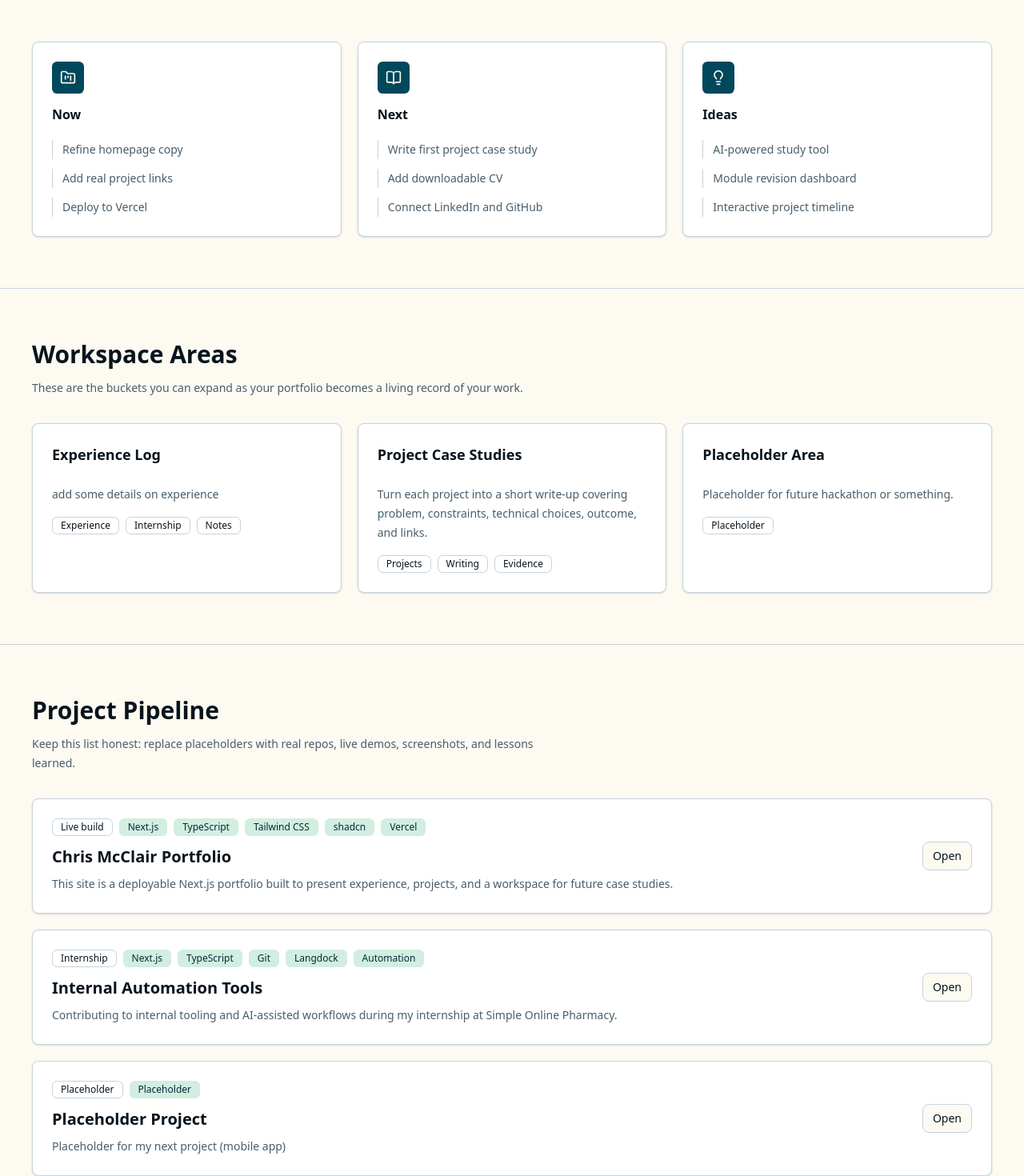
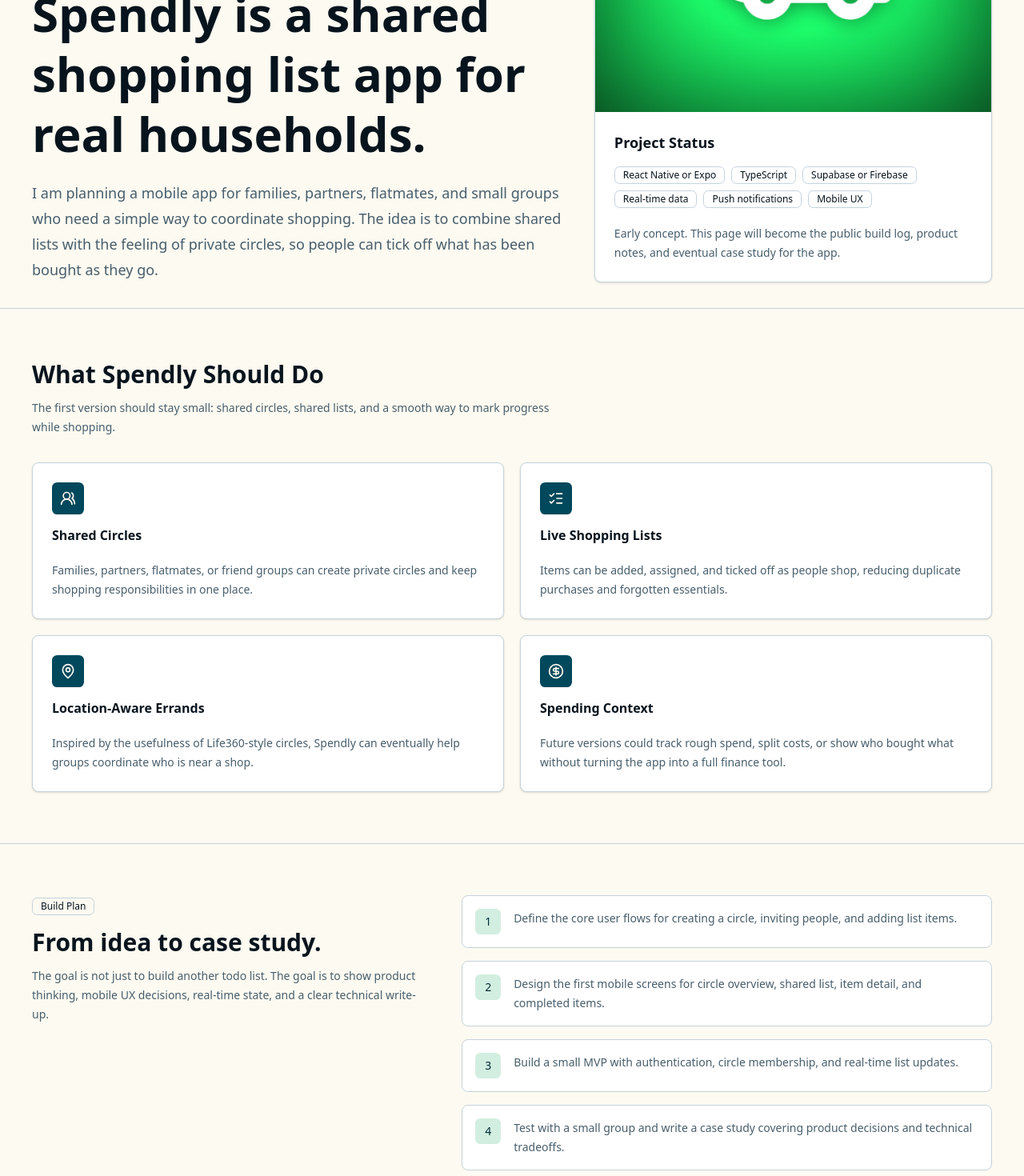
Before and after one commit to ChrisJMcClair/Portfolio-Website, a Next.js app: page /workspace in a window 1280 px wide. Shown: the part 460-1930 px from the top of the page at 80% size. Built offline with nearby package versions, Linux system fonts and the light colour scheme.

Commit message:
Add Spendly workspace and logo

```diff
--- a/app/workspace/page.tsx
+++ b/app/workspace/page.tsx
@@ -1,28 +1,61 @@
+import Image from "next/image";
 import Link from "next/link";
-import { ArrowLeft, BookOpen, FolderKanban, Lightbulb } from "lucide-react";
+import {
+  ArrowLeft,
+  CheckCircle2,
+  CircleDollarSign,
+  ListChecks,
+  MapPin,
+  Smartphone,
+  UsersRound,
+} from "lucide-react";
 
 import { Badge } from "@/components/ui/badge";
 import { Card, CardContent, CardHeader, CardTitle } from "@/components/ui/card";
 import { buttonVariants } from "@/components/ui/button";
-import { projects, workspaceItems } from "@/lib/portfolio-data";
 import { cn } from "@/lib/utils";
 
-const lanes = [
+const spendlyFeatures = [
   {
-    title: "Now",
-    icon: FolderKanban,
-    items: ["Refine homepage copy", "Add real project links", "Deploy to Vercel"],
+    title: "Shared Circles",
+    description:
+      "Families, partners, flatmates, or friend groups can create private circles and keep shopping responsibilities in one place.",
+    icon: UsersRound,
   },
   {
-    title: "Next",
-    icon: BookOpen,
-    items: ["Write first project case study", "Add downloadable CV", "Connect LinkedIn and GitHub"],
+    title: "Live Shopping Lists",
+    description:
+      "Items can be added, assigned, and ticked off as people shop, reducing duplicate purchases and forgotten essentials.",
+    icon: ListChecks,
   },
   {
-    title: "Ideas",
-    icon: Lightbulb,
-    items: ["AI-powered study tool", "Module revision dashboard", "Interactive project timeline"],
+    title: "Location-Aware Errands",
+    description:
+      "Inspired by the usefulness of Life360-style circles, Spendly can eventually help groups coordinate who is near a shop.",
+    icon: MapPin,
   },
+  {
+    title: "Spending Context",
+    description:
+      "Future versions could track rough spend, split costs, or show who bought what without turning the app into a full finance tool.",
+    icon: CircleDollarSign,
+  },
+];
+
+const buildPlan = [
+  "Define the core user flows for creating a circle, inviting people, and adding list items.",
+  "Design the first mobile screens for circle overview, shared list, item detail, and completed items.",
+  "Build a small MVP with authentication, circle membership, and real-time list updates.",
+  "Test with a small group and write a case study covering product decisions and technical tradeoffs.",
+];
+
+const stackIdeas = [
+  "React Native or Expo",
+  "TypeScript",
+  "Supabase or Firebase",
+  "Real-time data",
+  "Push notifications",
+  "Mobile UX",
 ];
 
 export default function WorkspacePage() {
@@ -40,47 +73,55 @@ export default function WorkspacePage() {
             <ArrowLeft className="size-4" />
             Back home
           </Link>
+
+          <div className="grid gap-10 lg:grid-cols-[1fr_0.75fr] lg:items-end">
             <div className="max-w-3xl">
-            <Badge variant="outline" className="mb-5">
-              Workspace
+              <Badge variant="outline" className="mb-5 gap-2">
+                <Smartphone className="size-3.5" />
+                Current App Idea
               </Badge>
               <h1 className="text-5xl font-semibold leading-tight tracking-normal sm:text-6xl">
-              A practical place to grow the portfolio.
+                Spendly is a shared shopping list app for real households.
               </h1>
               <p className="mt-5 text-lg leading-8 text-muted-foreground">
-              Use this page as your working surface for case studies, learning
-              logs, deployment tasks, and project ideas. The content comes from
-              simple arrays, so you can keep adding without touching the design.
+                I am planning a mobile app for families, partners, flatmates,
+                and small groups who need a simple way to coordinate shopping.
+                The idea is to combine shared lists with the feeling of private
+                circles, so people can tick off what has been bought as they go.
               </p>
             </div>
+
+            <Card className="overflow-hidden">
+              <div className="relative aspect-square bg-[#16f26d]">
+                <Image
+                  src="/spendly-logo.jpg"
+                  alt="Spendly shopping cart logo"
+                  fill
+                  priority
+                  sizes="(min-width: 1024px) 28rem, 100vw"
+                  className="object-cover"
+                />
+                <div className="absolute inset-0 bg-[radial-gradient(circle_at_center,transparent_42%,rgba(0,0,0,0.5)_100%)]" />
+                <div className="absolute inset-0 shadow-[inset_0_0_120px_rgba(0,0,0,0.38)]" />
               </div>
-      </section>
-
-      <section className="border-b border-border py-16">
-        <div className="mx-auto grid max-w-7xl gap-5 px-5 sm:px-8 lg:grid-cols-3 lg:px-10">
-          {lanes.map((lane) => {
-            const Icon = lane.icon;
-
-            return (
-              <Card key={lane.title}>
-                <CardHeader>
-                  <div className="mb-3 flex size-10 items-center justify-center rounded-md bg-primary text-primary-foreground">
-                    <Icon className="size-5" />
+              <CardContent className="p-6">
+                <div className="mb-4">
+                  <CardTitle className="text-lg">Project Status</CardTitle>
                 </div>
-                  <CardTitle>{lane.title}</CardTitle>
-                </CardHeader>
-                <CardContent>
-                  <ul className="space-y-3 text-sm leading-6 text-muted-foreground">
-                    {lane.items.map((item) => (
-                      <li key={item} className="border-l border-border pl-3">
+                <div className="flex flex-wrap gap-2">
+                  {stackIdeas.map((item) => (
+                    <Badge key={item} variant="outline">
                       {item}
-                      </li>
+                    </Badge>
                   ))}
-                  </ul>
+                </div>
+                <p className="mt-5 text-sm leading-6 text-muted-foreground">
+                  Early concept. This page will become the public build log,
+                  product notes, and eventual case study for the app.
+                </p>
               </CardContent>
             </Card>
-            );
-          })}
+          </div>
         </div>
       </section>
 
@@ -88,32 +129,67 @@ export default function WorkspacePage() {
         <div className="mx-auto max-w-7xl px-5 sm:px-8 lg:px-10">
           <div className="mb-8 max-w-2xl">
             <h2 className="text-3xl font-semibold tracking-normal">
-              Workspace Areas
+              What Spendly Should Do
             </h2>
             <p className="mt-3 text-sm leading-6 text-muted-foreground">
-              These are the buckets you can expand as your portfolio becomes a
-              living record of your work.
+              The first version should stay small: shared circles, shared
+              lists, and a smooth way to mark progress while shopping.
             </p>
           </div>
-          <div className="grid gap-5 lg:grid-cols-3">
-            {workspaceItems.map((item) => (
-              <Card key={item.title}>
+
+          <div className="grid gap-5 md:grid-cols-2">
+            {spendlyFeatures.map((feature) => {
+              const Icon = feature.icon;
+
+              return (
+                <Card key={feature.title}>
                   <CardHeader>
-                  <CardTitle className="text-lg">{item.title}</CardTitle>
+                    <div className="mb-3 flex size-10 items-center justify-center rounded-md bg-primary text-primary-foreground">
+                      <Icon className="size-5" />
+                    </div>
+                    <CardTitle>{feature.title}</CardTitle>
                   </CardHeader>
                   <CardContent>
                     <p className="text-sm leading-6 text-muted-foreground">
-                    {item.description}
+                      {feature.description}
                     </p>
-                  <div className="mt-4 flex flex-wrap gap-2">
-                    {item.tags.map((tag) => (
-                      <Badge key={tag} variant="outline">
-                        {tag}
-                      </Badge>
-                    ))}
-                  </div>
                   </CardContent>
                 </Card>
+              );
+            })}
+          </div>
+        </div>
+      </section>
+
+      <section className="border-b border-border py-16">
+        <div className="mx-auto grid max-w-7xl gap-10 px-5 sm:px-8 lg:grid-cols-[0.75fr_1fr] lg:px-10">
+          <div>
+            <Badge variant="outline" className="mb-4">
+              Build Plan
+            </Badge>
+            <h2 className="text-3xl font-semibold tracking-normal">
+              From idea to case study.
+            </h2>
+            <p className="mt-3 text-sm leading-6 text-muted-foreground">
+              The goal is not just to build another todo list. The goal is to
+              show product thinking, mobile UX decisions, real-time state, and a
+              clear technical write-up.
+            </p>
+          </div>
+
+          <div className="space-y-4">
+            {buildPlan.map((item, index) => (
+              <div
+                key={item}
+                className="flex gap-4 rounded-lg border border-border bg-card p-4"
+              >
+                <div className="flex size-8 shrink-0 items-center justify-center rounded-md bg-secondary text-sm font-medium text-secondary-foreground">
+                  {index + 1}
+                </div>
+                <p className="text-sm leading-6 text-muted-foreground">
+                  {item}
+                </p>
+              </div>
             ))}
           </div>
         </div>
@@ -121,46 +197,33 @@ export default function WorkspacePage() {
 
       <section className="py-16">
         <div className="mx-auto max-w-7xl px-5 sm:px-8 lg:px-10">
-          <div className="mb-8 max-w-2xl">
-            <h2 className="text-3xl font-semibold tracking-normal">
-              Project Pipeline
+          <Card>
+            <CardContent className="grid gap-6 p-6 md:grid-cols-[auto_1fr_auto] md:items-center">
+              <div className="flex size-12 items-center justify-center rounded-md bg-primary text-primary-foreground">
+                <CheckCircle2 className="size-6" />
+              </div>
+              <div>
+                <h2 className="text-2xl font-semibold tracking-normal">
+                  Portfolio angle
                 </h2>
-            <p className="mt-3 text-sm leading-6 text-muted-foreground">
-              Keep this list honest: replace placeholders with real repos, live
-              demos, screenshots, and lessons learned.
-            </p>
-          </div>
-          <div className="grid gap-5">
-            {projects.map((project) => (
-              <Card key={project.title}>
-                <CardContent className="grid gap-5 p-6 md:grid-cols-[1fr_auto] md:items-center">
-                  <div>
-                    <div className="mb-3 flex flex-wrap items-center gap-2">
-                      <Badge variant="outline">{project.status}</Badge>
-                      {project.stack.map((tech) => (
-                        <Badge key={tech}>{tech}</Badge>
-                      ))}
-                    </div>
-                    <h3 className="text-xl font-semibold tracking-normal">
-                      {project.title}
-                    </h3>
                 <p className="mt-2 text-sm leading-6 text-muted-foreground">
-                      {project.summary}
+                  Spendly can become a strong portfolio project because it has a
+                  real audience, clear collaboration problems, mobile-first UX,
+                  and enough technical depth for authentication, permissions,
+                  real-time data, and deployment decisions.
                 </p>
               </div>
               <Link
-                    href={project.href}
+                href="/#projects"
                 className={cn(
                   buttonVariants({ variant: "outline" }),
                   "rounded-lg",
                 )}
               >
-                    Open
+                Back to projects
               </Link>
             </CardContent>
           </Card>
-            ))}
-          </div>
         </div>
       </section>
     </main>
--- a/lib/portfolio-data.ts
+++ b/lib/portfolio-data.ts
@@ -59,14 +59,14 @@ export const projects = [
     href: "#experience",
   },
   {
-    title: "Placeholder Project",
-    status: "Placeholder",
+    title: "Spendly",
+    status: "Planning",
     summary:
-      "Placeholder for my next project (mobile app)",
+      "A shared shopping list mobile app for families, partners, flatmates, and small groups.",
     impact:
-      "Placeholder text",
-    stack: ["Placeholder"],
-    href: "#contact",
+      "The goal is to explore mobile UX, private circles, real-time shared lists, and useful coordination without overcomplicating the product.",
+    stack: ["Mobile app", "TypeScript", "Real-time data", "Product design"],
+    href: "/workspace",
   },
 ];
 
@@ -121,9 +121,9 @@ export const workspaceItems = [
     tags: ["Projects", "Writing", "Evidence"],
   },
   {
-    title: "Placeholder Area",
+    title: "Spendly Build Log",
     description:
-      "Placeholder for future hackathon or something.",
-    tags: ["Placeholder"],
+      "Notes, design decisions, technical tradeoffs, and progress updates for the shared shopping list app.",
+    tags: ["Mobile app", "Product", "Build log"],
   },
 ];
```
Also changed, not shown: public/spendly-logo.jpg (added). Lines whose indentation alone changed are shown as unchanged.
